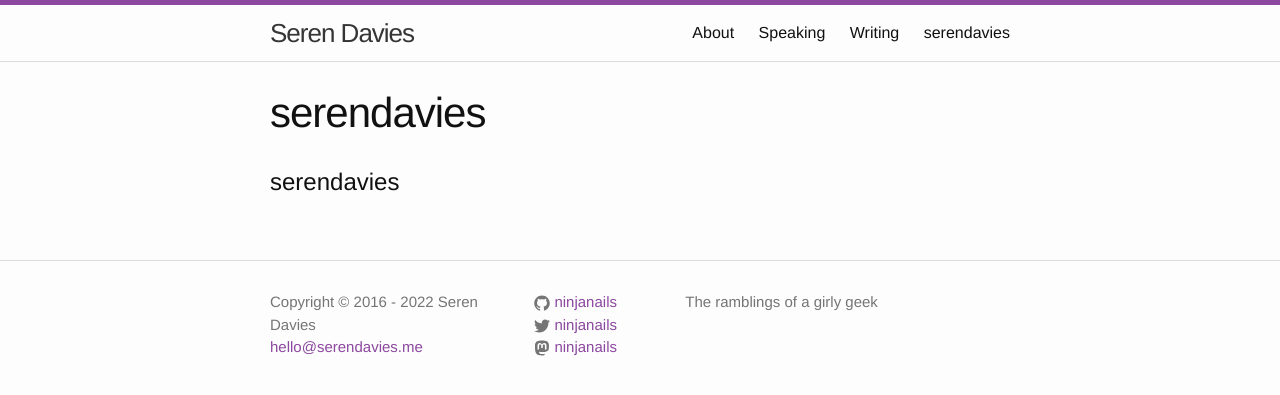
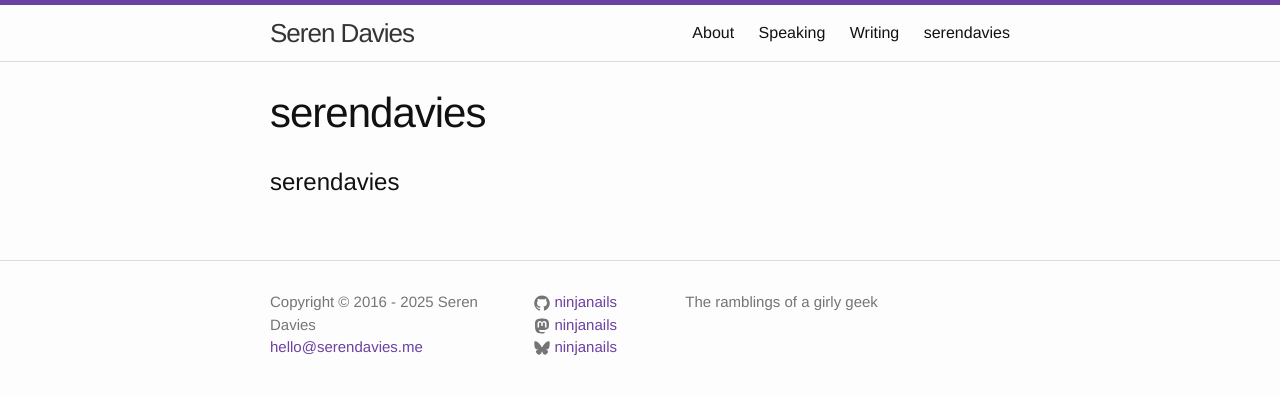
Before and after one commit to ninjanails/ninjanails.github.io, a Jekyll site: the page built from README.md, in a window 1280 px wide. Shown: the top 395 px of the page. Built offline with Jekyll 4.4.1, drawn with Linux system fonts in a browser that asks for light colours; our own code applies the rules of GitHub Pages for plain Markdown files.

Commit message:
update colours and remove twitter

```diff
--- a/_config.yml
+++ b/_config.yml
@@ -5,9 +5,11 @@ description: > # this means to ignore newlines until "baseurl:"
     The ramblings of a girly geek
 baseurl: ""
 url: "http://www.serendavies.me" # the base hostname & protocol for your site
-twitter_username: ninjanails
+# twitter_username: ninjanails
 github_username:  ninjanails
+bluesky_username: ninjanails
 mastodon_username:  ninjanails
+
 
 # Build settings
 markdown: kramdown
--- a/_includes/footer.html
+++ b/_includes/footer.html
@@ -5,7 +5,7 @@
     <div class="footer-col-wrapper">
       <div class="footer-col  footer-col-1">
         <ul class="contact-list">
-          <li> Copyright &copy; 2016 - 2022 {{ site.title }} </li>
+          <li> Copyright &copy; 2016 - 2025 {{ site.title }} </li>
           <li><a href="mailto:{{ site.email }}">{{ site.email }}</a></li>
         </ul>
       </div>
@@ -26,7 +26,7 @@
           </li>
           {% endif %}
 
-          {% if site.twitter_username %}
+          <!-- {% if site.twitter_username %}
           <li>
             <a href="https://twitter.com/{{ site.twitter_username }}">
               <span class="icon  icon--twitter">
@@ -39,7 +39,7 @@
               <span class="username">{{ site.twitter_username }}</span>
             </a>
           </li>
-          {% endif %}
+          {% endif %} -->
 
           {% if site.mastodon_username %}
           <li>
@@ -48,6 +48,20 @@
                 <svg viewBox="0 0 512 512">
                   <path fill="#828282" d="M480,173.59c0-104.13-68.26-134.65-68.26-134.65C377.3,23.15,318.2,16.5,256.8,16h-1.51c-61.4.5-120.46,7.15-154.88,22.94,0,0-68.27,30.52-68.27,134.65,0,23.85-.46,52.35.29,82.59C34.91,358,51.11,458.37,145.32,483.29c43.43,11.49,80.73,13.89,110.76,12.24,54.47-3,85-19.42,85-19.42l-1.79-39.5s-38.93,12.27-82.64,10.77c-43.31-1.48-89-4.67-96-57.81a108.44,108.44,0,0,1-1-14.9,558.91,558.91,0,0,0,96.39,12.85c32.95,1.51,63.84-1.93,95.22-5.67,60.18-7.18,112.58-44.24,119.16-78.09C480.84,250.42,480,173.59,480,173.59ZM399.46,307.75h-50V185.38c0-25.8-10.86-38.89-32.58-38.89-24,0-36.06,15.53-36.06,46.24v67H231.16v-67c0-30.71-12-46.24-36.06-46.24-21.72,0-32.58,13.09-32.58,38.89V307.75h-50V181.67q0-38.65,19.75-61.39c13.6-15.15,31.4-22.92,53.51-22.92,25.58,0,44.95,9.82,57.75,29.48L256,147.69l12.45-20.85c12.81-19.66,32.17-29.48,57.75-29.48,22.11,0,39.91,7.77,53.51,22.92Q399.5,143,399.46,181.67Z"/>
                 </svg>
+              </span>
+
+              <span class="username">{{ site.mastodon_username }}</span>
+            </a>
+          </li>
+          {% endif %}
+
+          {% if site.bluesky_username %}
+          <li>
+            <a href="https://bsky.app/profile/did:plc:3g22vbjjmisl345ynrkzsmoz">
+              <span class="icon icon--mastodon">
+                <svg viewBox="0 0 600 530" version="1.1" xmlns="http://www.w3.org/2000/svg">
+                  <path fill="#828282" d="m135.72 44.03c66.496 49.921 138.02 151.14 164.28 205.46 26.262-54.316 97.782-155.54 164.28-205.46 47.98-36.021 125.72-63.892 125.72 24.795 0 17.712-10.155 148.79-16.111 170.07-20.703 73.984-96.144 92.854-163.25 81.433 117.3 19.964 147.14 86.092 82.697 152.22-122.39 125.59-175.91-31.511-189.63-71.766-2.514-7.3797-3.6904-10.832-3.7077-7.8964-0.0174-2.9357-1.1937 0.51669-3.7077 7.8964-13.714 40.255-67.233 197.36-189.63 71.766-64.444-66.128-34.605-132.26 82.697-152.22-67.108 11.421-142.55-7.4491-163.25-81.433-5.9562-21.282-16.111-152.36-16.111-170.07 0-88.687 77.742-60.816 125.72-24.795z"/>
+                 </svg>
               </span>
 
               <span class="username">{{ site.mastodon_username }}</span>
--- a/css/main.scss
+++ b/css/main.scss
@@ -15,7 +15,7 @@ $spacing-unit: 30px;
 
 $text-color: #111;
 $background-color: #fdfdfd;
-$brand-color:#8C489F;
+$brand-color:#6d41a1;
 
 $grey-color: #757575;
 $grey-color-light: lighten($grey-color, 40%);
```
